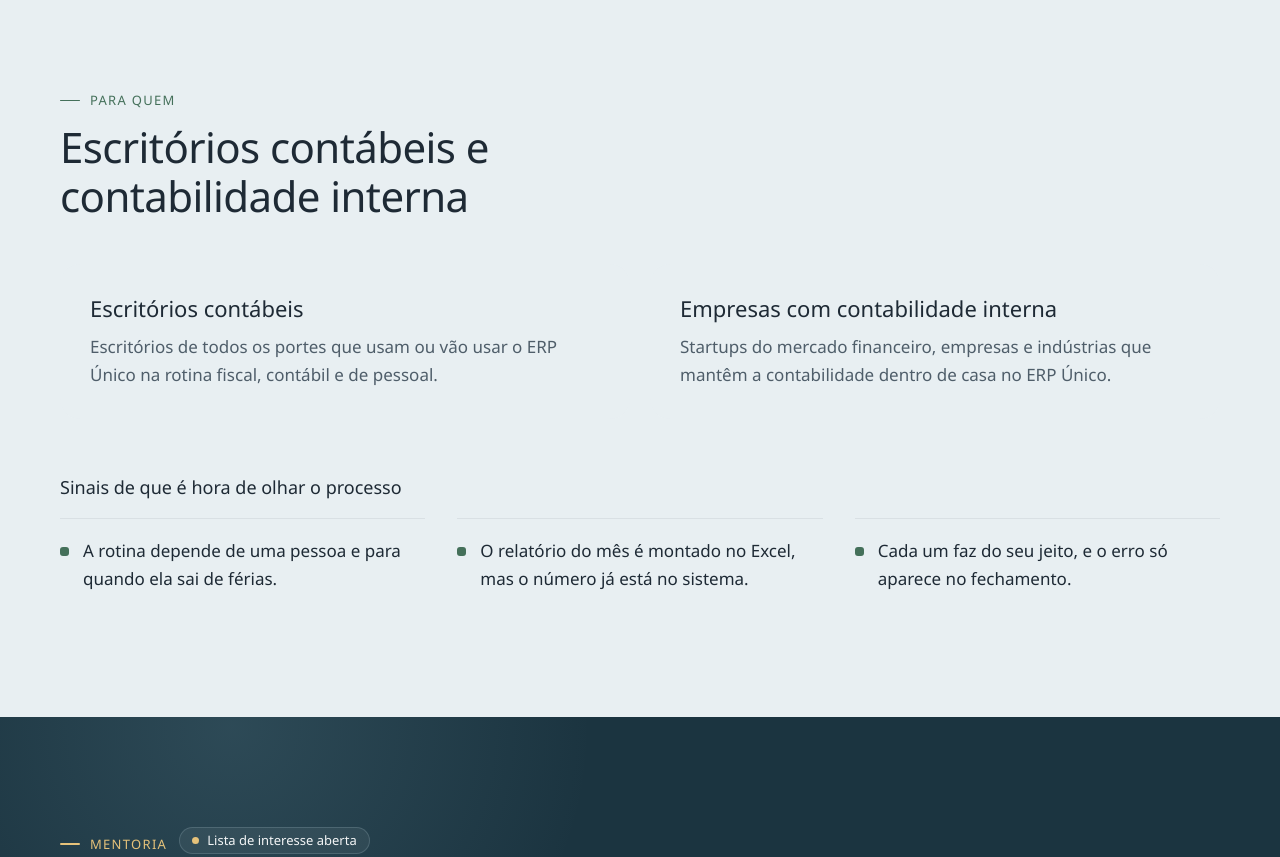
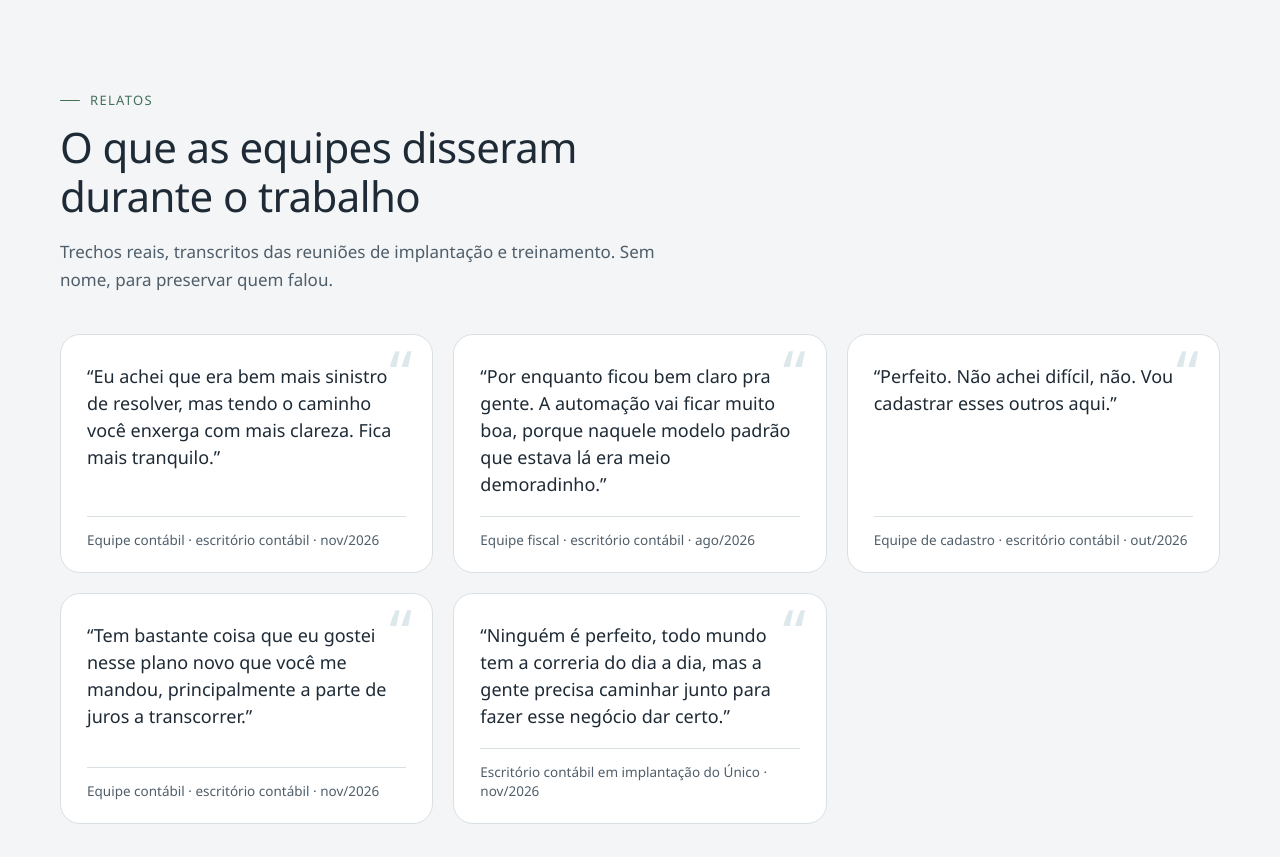
Before and after one commit to leonardocarsouza-ops/lcs-site, a plain HTML site: page index.html in a window 1280 px wide. Shown: the part 5020-5877 px from the top of the page. Drawn offline with Linux system fonts and the light colour scheme.

Commit message:
Relatos reais das equipes (sem nome)

```diff
--- a/index.html
+++ b/index.html
@@ -404,6 +404,36 @@
   </section>
 
 
+  <section class="secao faixa" id="relatos">
+    <div class="miolo">
+      <p class="rotulo">Relatos</p>
+      <h2 class="h2">O que as equipes disseram durante o trabalho</h2>
+      <p class="texto">Trechos reais, transcritos das reuniões de implantação e treinamento. Sem nome, para preservar quem falou.</p>
+      <div class="relatos">
+        <figure class="relato">
+          <blockquote>“Eu achei que era bem mais sinistro de resolver, mas tendo o caminho você enxerga com mais clareza. Fica mais tranquilo.”</blockquote>
+          <figcaption>Equipe contábil · escritório contábil · nov/2026</figcaption>
+        </figure>
+        <figure class="relato">
+          <blockquote>“Por enquanto ficou bem claro pra gente. A automação vai ficar muito boa, porque naquele modelo padrão que estava lá era meio demoradinho.”</blockquote>
+          <figcaption>Equipe fiscal · escritório contábil · ago/2026</figcaption>
+        </figure>
+        <figure class="relato">
+          <blockquote>“Perfeito. Não achei difícil, não. Vou cadastrar esses outros aqui.”</blockquote>
+          <figcaption>Equipe de cadastro · escritório contábil · out/2026</figcaption>
+        </figure>
+        <figure class="relato">
+          <blockquote>“Tem bastante coisa que eu gostei nesse plano novo que você me mandou, principalmente a parte de juros a transcorrer.”</blockquote>
+          <figcaption>Equipe contábil · escritório contábil · nov/2026</figcaption>
+        </figure>
+        <figure class="relato">
+          <blockquote>“Ninguém é perfeito, todo mundo tem a correria do dia a dia, mas a gente precisa caminhar junto para fazer esse negócio dar certo.”</blockquote>
+          <figcaption>Escritório contábil em implantação do Único · nov/2026</figcaption>
+        </figure>
+      </div>
+    </div>
+  </section>
+
   <section class="secao faixa banda-tinta" id="para-quem">
     <div class="miolo">
       <p class="rotulo">Para quem</p>
--- a/site.css
+++ b/site.css
@@ -258,6 +258,15 @@ ul,ol{margin:0;padding:0;list-style:none}
 .produto li::before{content:"";position:absolute;left:0;top:.62em;width:7px;height:7px;border-radius:2px;background:var(--salvia)}
 .produto.sob li::before{background:var(--petroleo)}
 
+/* relatos: falas reais das reuniões, sem nome */
+.relatos{display:grid;gap:16px;margin-top:40px}
+@media (min-width:720px){.relatos{grid-template-columns:repeat(2,minmax(0,1fr));gap:20px}}
+@media (min-width:1060px){.relatos{grid-template-columns:repeat(3,minmax(0,1fr))}}
+.relato{position:relative;display:flex;flex-direction:column;justify-content:space-between;gap:18px;min-width:0;margin:0;padding:28px 26px 22px;border-radius:var(--r-lg);background:var(--papel-elevado);border:1px solid var(--linha)}
+.relato::before{content:"“";position:absolute;top:6px;right:20px;font:300 64px/1 var(--ft);color:var(--nevoa)}
+.relato blockquote{margin:0;font:300 18px/1.5 var(--ft);color:var(--tinta)}
+.relato figcaption{padding-top:14px;border-top:1px solid var(--linha);font-size:13.5px;line-height:1.4;color:var(--tinta-suave)}
+
 /* para quem */
 .publicos{display:grid;gap:16px;margin-top:44px}
 @media (min-width:760px){.publicos{grid-template-columns:repeat(2,minmax(0,1fr));gap:20px}}
```
